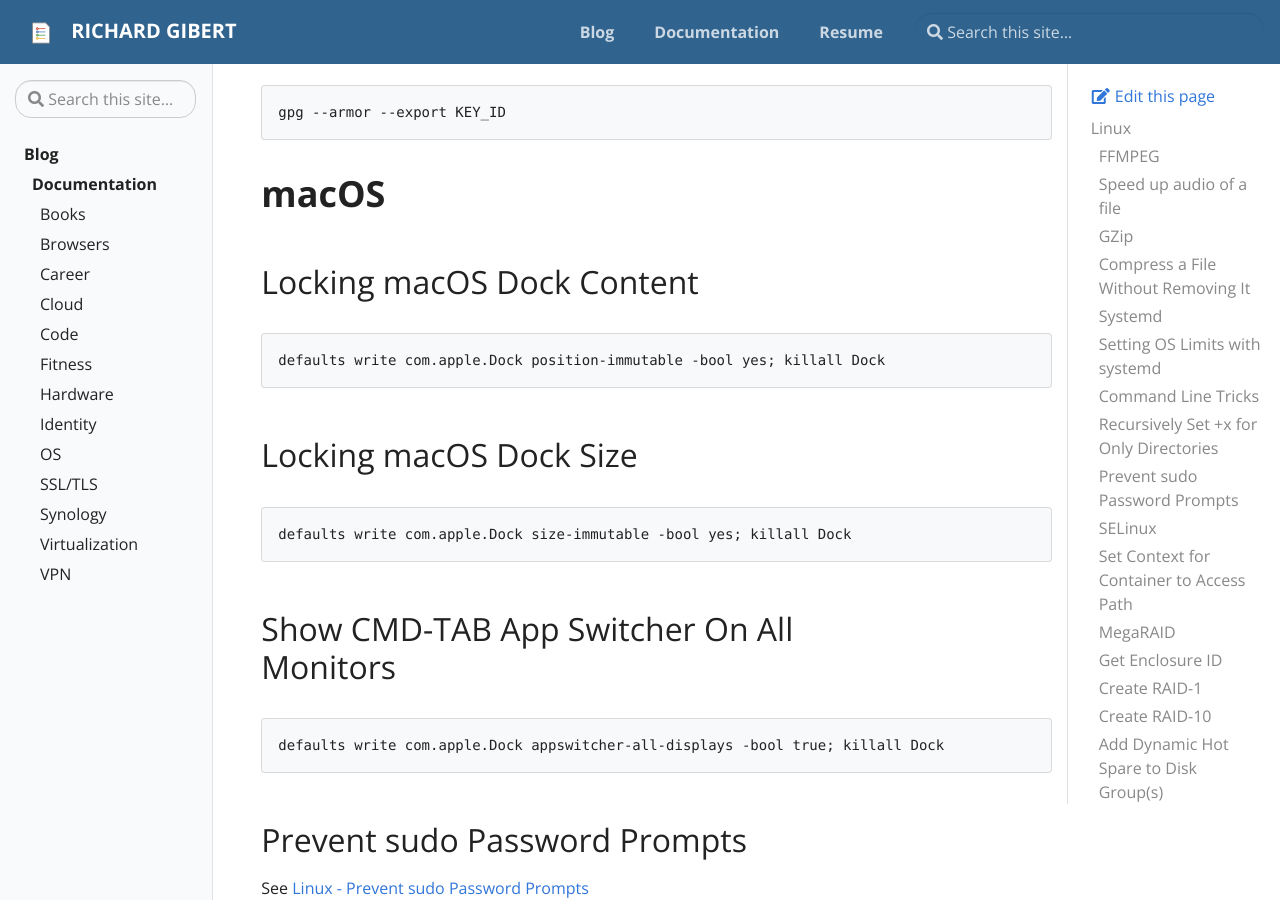
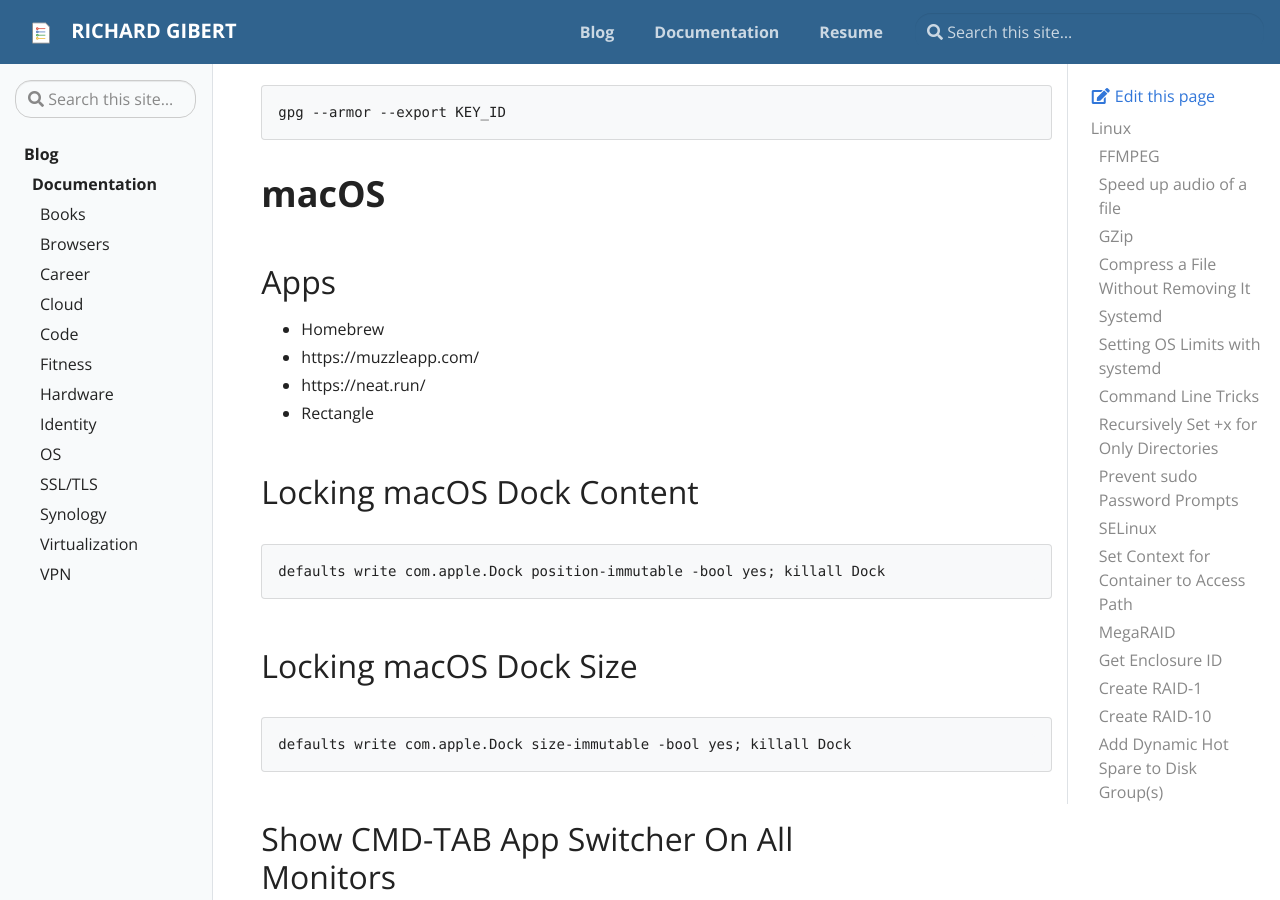
Before and after one commit to rgibert/rgibert.github.io, a Jekyll site: the page built from _docs/os.md, in a window 1280 px wide and 900 px high, scrolled down 4288 px. Built offline with Jekyll 4.4.1, drawn with Linux system fonts in a browser that asks for light colours.

Commit message:
Update os.md

```diff
--- a/_docs/os.md
+++ b/_docs/os.md
@@ -148,6 +148,13 @@ gpg --armor --export KEY_ID
 
 # macOS
 
+## Apps
+
+- Homebrew
+- https://muzzleapp.com/
+- https://neat.run/
+- Rectangle
+
 ## Locking macOS Dock Content
 
 ~~~
```
